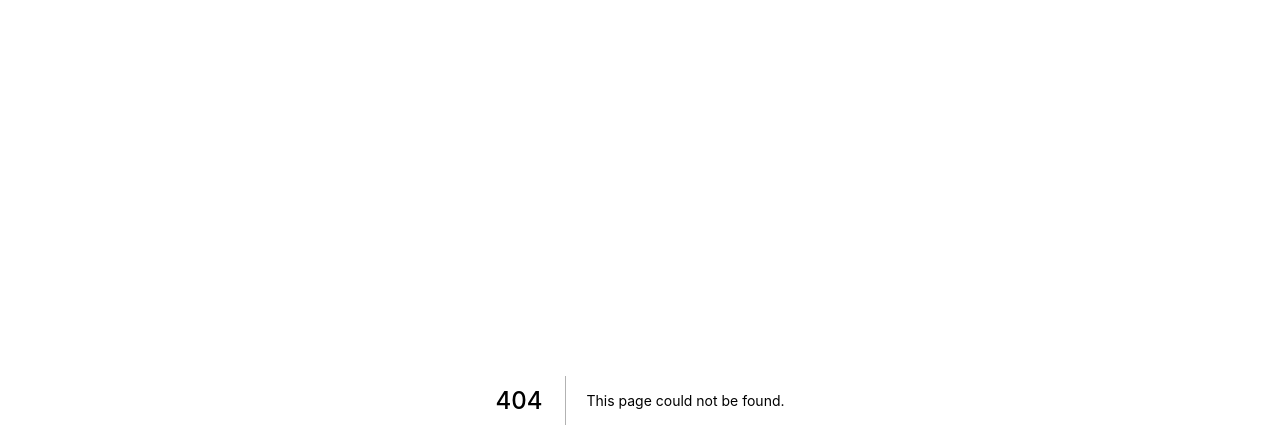
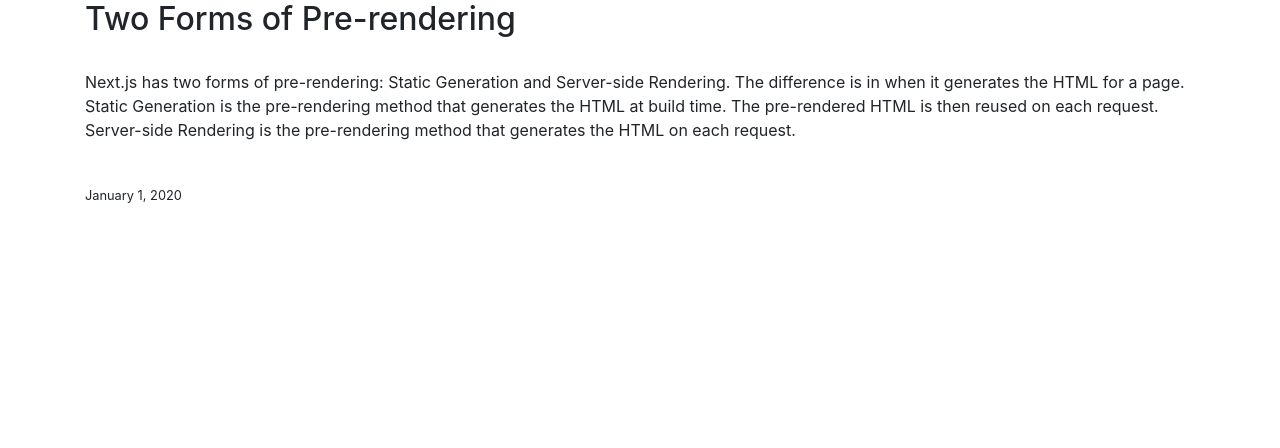
Before and after one commit to minnasho/raha-news-blog, a Next.js app: page /posts/pre-rendering in a window 1280 px wide. Before the commit this address had no page. Shown: the top 448 px of the page. Built offline with nearby package versions, Linux system fonts and the light colour scheme.

Commit message:
Implement Dynamic routing for navigating to each post

```diff
--- /dev/null
+++ b/pages/posts/[id].js
@@ -0,0 +1,35 @@
+import React from "react";
+import {getAllPostIds, getPostData} from '../../lib/posts'
+import Date from "../../components/date";
+import {Container} from "react-bootstrap";
+import 'bootstrap/dist/css/bootstrap.min.css';
+
+export async function getStaticPaths() {
+    const paths = getAllPostIds()
+    return {
+        paths,
+        fallback: false
+    }
+}
+
+export async function getStaticProps({params}) {
+    const postData = getPostData(params.id)
+    return {
+        props: {
+            postData
+        }
+    }
+}
+
+export default function Post({postData}) {
+    console.log(postData);
+    return (
+        <Container>
+            <h2>{postData.jsonfileContents.title}</h2>
+            <br/>
+            <p>{postData.jsonfileContents.content}</p>
+            <br/>
+            <small><Date dateString={postData.jsonfileContents.date}/></small>
+        </Container>
+    )
+}
```
